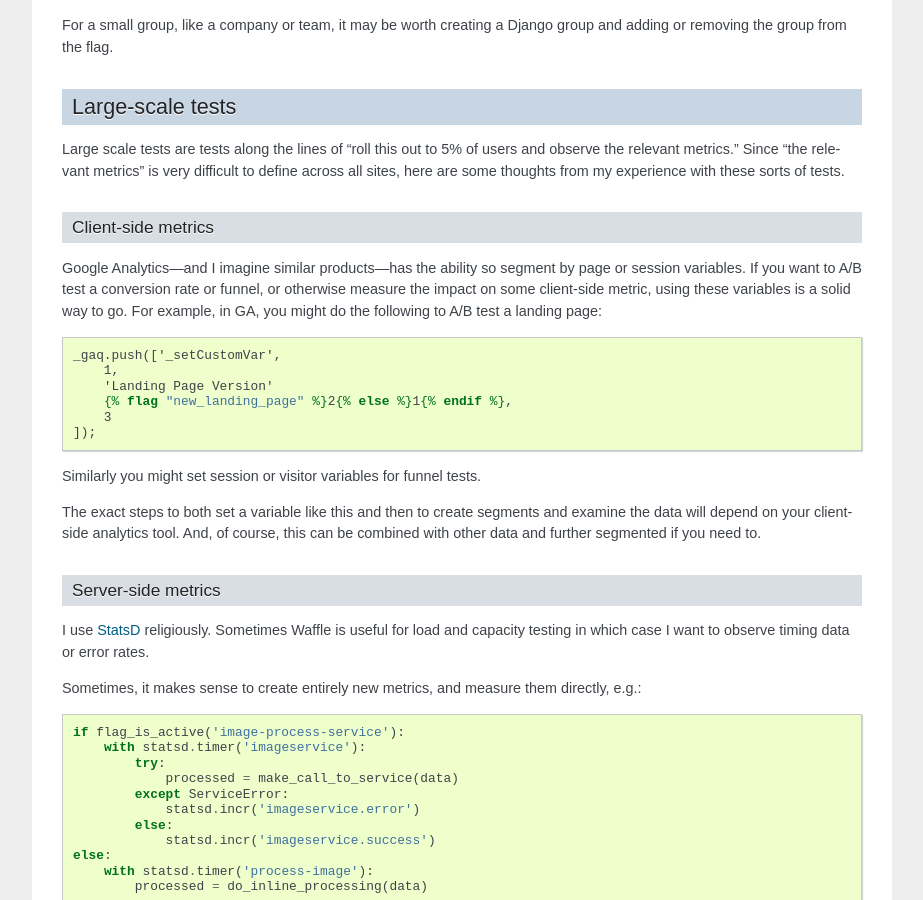
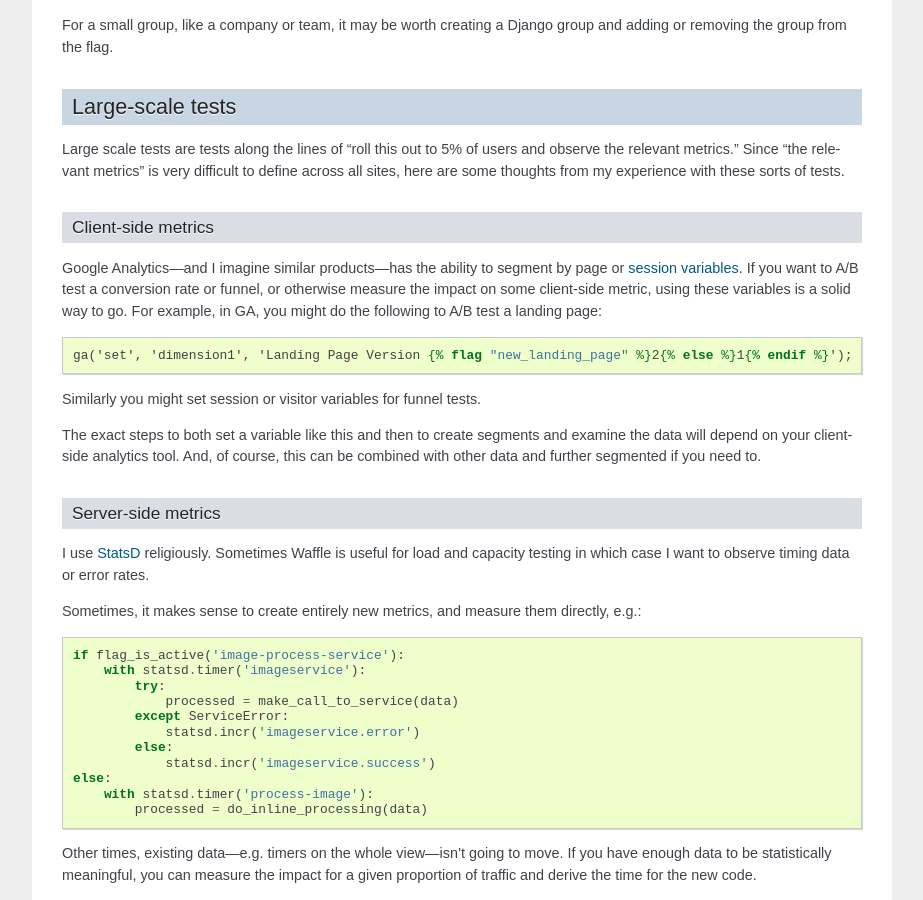
Before and after one commit to jazzband/django-waffle, a Sphinx documentation site: the page built from docs/testing/user.rst, in a window 1280 px wide and 900 px high, scrolled down 618 px. Shown: the whole window, without its empty margins (198-1121 px from the left). Built offline with Sphinx 7.4.7, drawn with Linux system fonts in a browser that asks for light colours.

Commit message:
Update GA snippet, link to documentation

```diff
--- a/docs/testing/user.rst
+++ b/docs/testing/user.rst
@@ -56,20 +56,15 @@
 Client-side metrics
 -------------------
 
-Google Analytics—and I imagine similar products—has the ability so
-segment by page or session variables. If you want to A/B test a
+Google Analytics—and I imagine similar products—has the ability to
+segment by page or `session variables`_. If you want to A/B test a
 conversion rate or funnel, or otherwise measure the impact on some
 client-side metric, using these variables is a solid way to go. For
 example, in GA, you might do the following to A/B test a landing page:
 
 .. code-block:: django
 
-    _gaq.push(['_setCustomVar',
-        1,
-        'Landing Page Version'
-        {% flag "new_landing_page" %}2{% else %}1{% endif %},
-        3
-    ]);
+    ga('set', 'dimension1', 'Landing Page Version {% flag "new_landing_page" %}2{% else %}1{% endif %}');
 
 Similarly you might set session or visitor variables for funnel tests.
 
```
Also changed, not shown: other parts of docs/testing/user.rst (+1 -0 lines).
